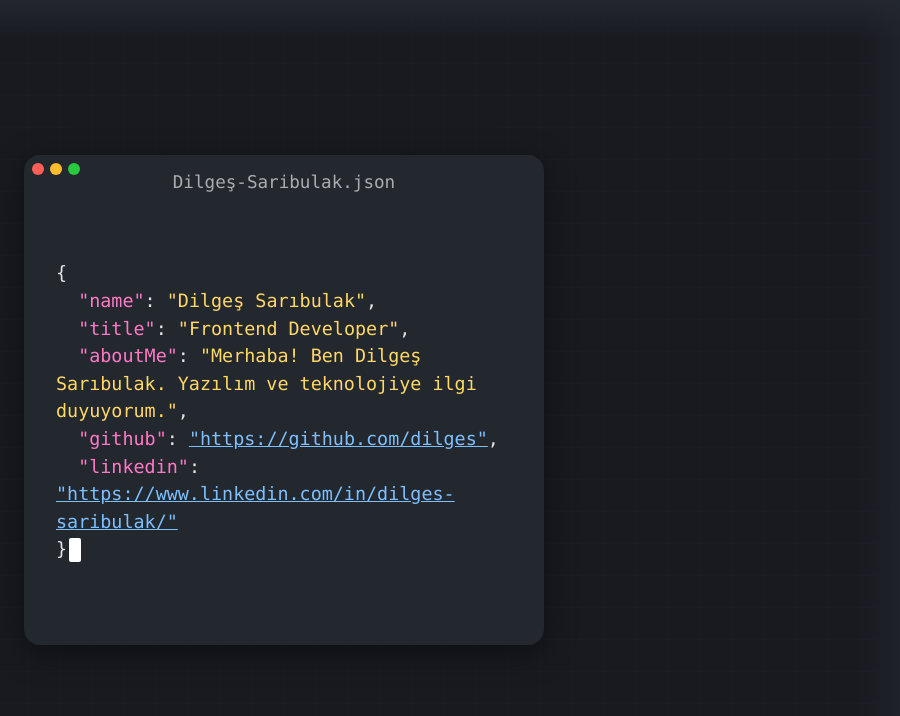
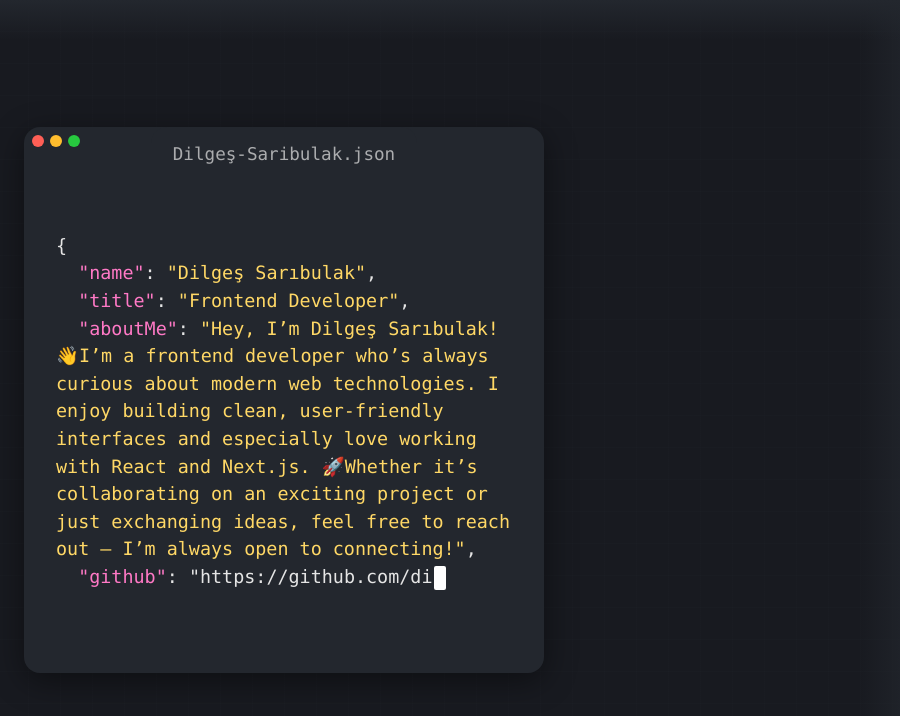
Before and after one commit to Dilgeshx/dilgeshx, a React (Vite) app: page / in a window 1280 px wide. Shown: the top 716 px of the page, without its empty margins (356-1256 px from the left). Built offline with nearby package versions, Linux system fonts and the light colour scheme.

Commit message:
Update aboutMe text

```diff
--- a/src/App.jsx
+++ b/src/App.jsx
@@ -8,7 +8,7 @@ import { useEffect, useState } from 'react';
 const jsonData = {
   name: "Dilgeş Sarıbulak",
   title: "Frontend Developer",
-  aboutMe: "Merhaba! Ben Dilgeş Sarıbulak. Yazılım ve teknolojiye ilgi duyuyorum.",
+  aboutMe: "Hey, I’m Dilgeş Sarıbulak! 👋I’m a frontend developer who’s always curious about modern web technologies. I enjoy building clean, user-friendly interfaces and especially love working with React and Next.js. 🚀Whether it’s collaborating on an exciting project or just exchanging ideas, feel free to reach out — I’m always open to connecting!",
   github: "https://github.com/dilges",
   linkedin: "https://www.linkedin.com/in/dilges-saribulak/"
 };
```
